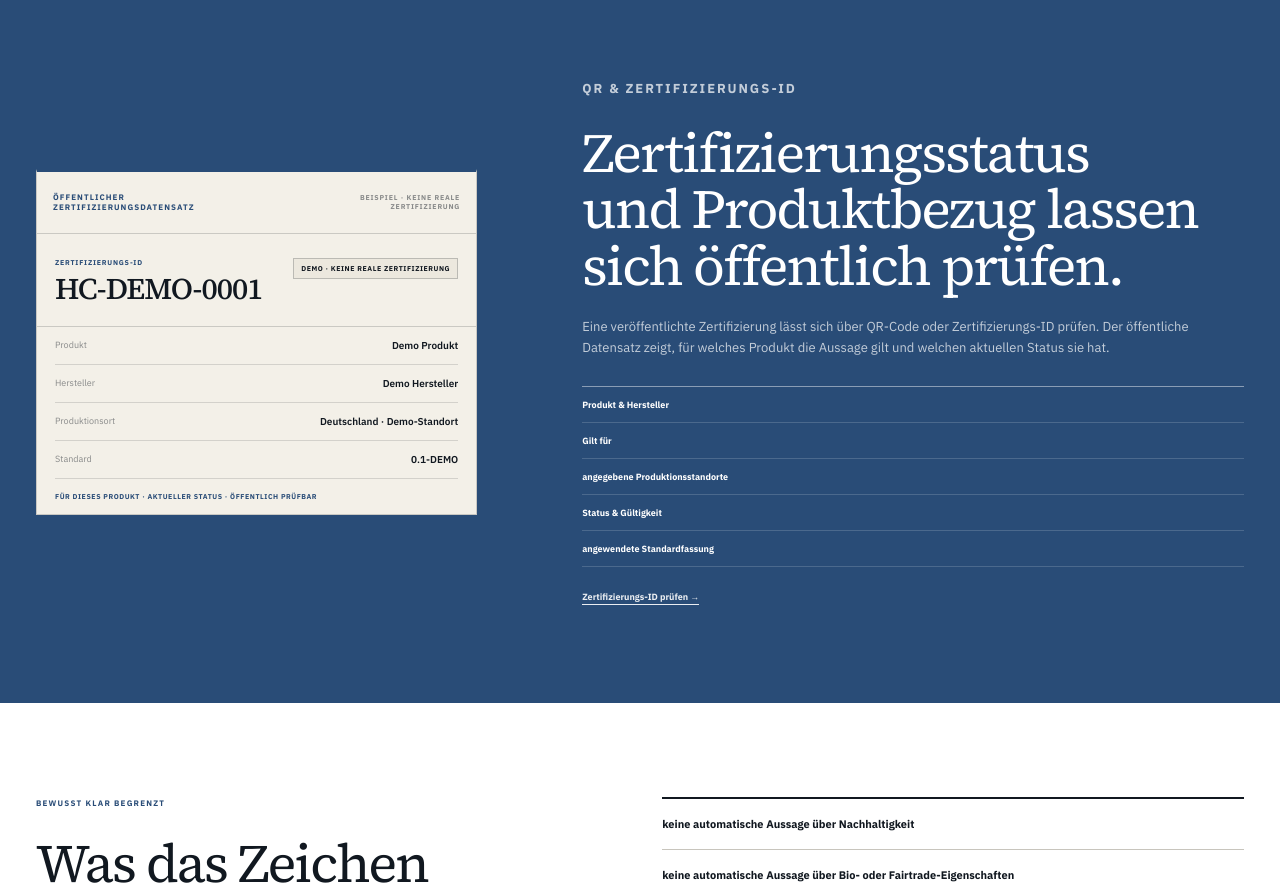
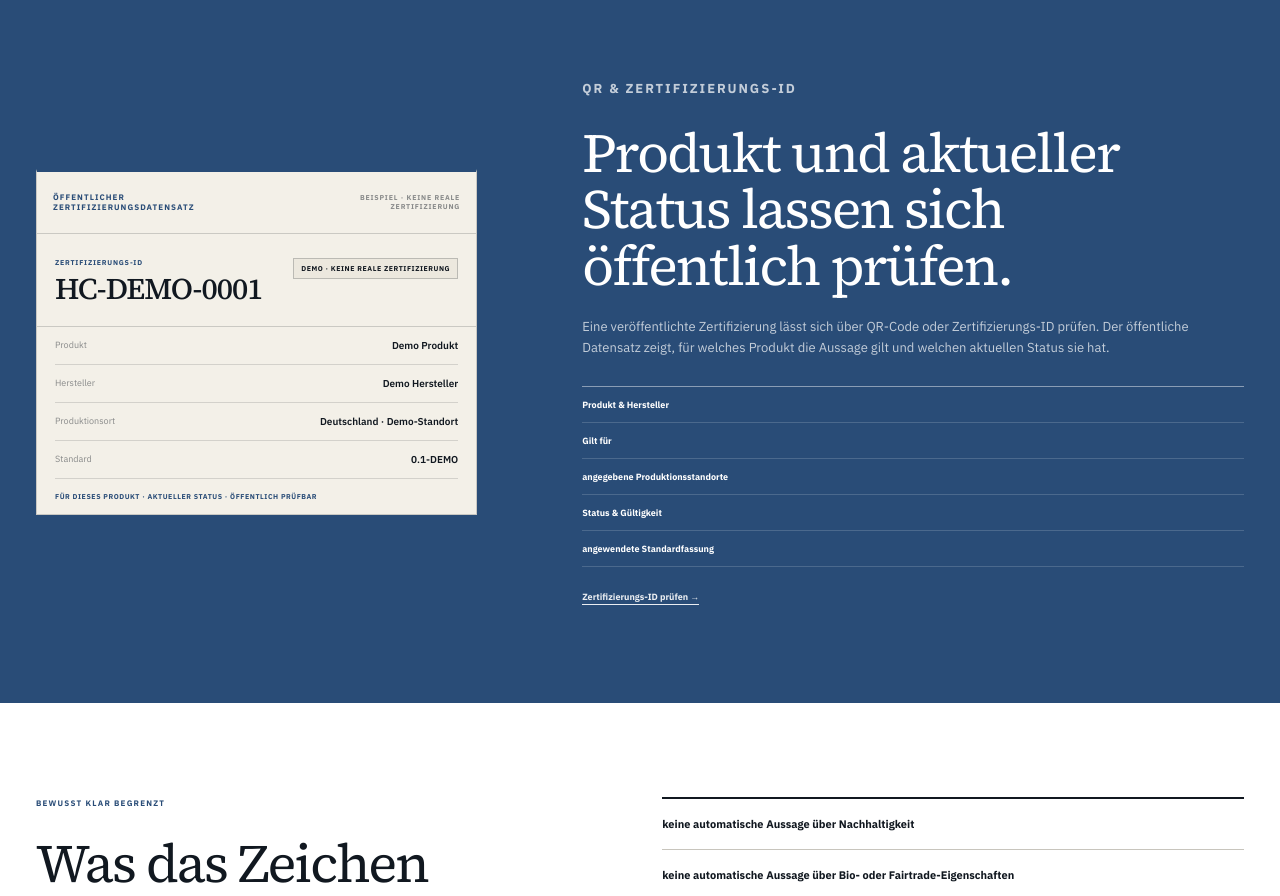
Before and after one commit to dennis-glaser-coder/human-certification-web, a Next.js app: page /fuer-kaeufer in a window 1280 px wide. Shown: the part 1300-2196 px from the top of the page. Built offline with nearby package versions, Linux system fonts and the light colour scheme.

Commit message:
Finish buyer sentence-level review

```diff
--- a/src/app/fuer-kaeufer/page.js
+++ b/src/app/fuer-kaeufer/page.js
@@ -32,8 +32,8 @@ const doesNotSay = [
 
 const faq = [
   ['Dürfen Maschinen eingesetzt werden?', 'Ja. Maschinen dürfen unterstützen. Entscheidend ist, dass die Arbeitsschritte, die das Produkt wesentlich prägen, weiterhin von Menschen ausgeführt werden.'],
-  ['Ist jedes handgemachte Produkt automatisch zertifiziert?', 'Nein. Die Kennzeichnung darf nur für einen konkret geprüften und freigegebenen Produktumfang verwendet werden.'],
-  ['Kann ich die Zertifizierung selbst prüfen?', 'Ja. Zertifizierungs-ID und QR führen zum öffentlichen Datensatz mit aktuellem Status und Produktbezug.'],
+  ['Ist jedes handgemachte Produkt automatisch zertifiziert?', 'Nein. Das Zeichen darf nur für Produkte genutzt werden, die tatsächlich geprüft und zertifiziert wurden.'],
+  ['Kann ich die Zertifizierung selbst prüfen?', 'Ja. Zertifizierungs-ID und QR führen zum Registereintrag mit Produkt und aktuellem Status.'],
   ['Was passiert, wenn sich die Produktion ändert?', 'Wenn sich wichtige Herstellungsschritte, Produktionsorte oder externe Fertigung ändern, kann eine neue Prüfung nötig werden.'],
 ];
 
@@ -109,7 +109,7 @@ export default function BuyerPage() {
           </div>
           <div className="buyerVerifyCopy">
             <p className="premiumSectionLabel premiumSectionLabelLight">QR & ZERTIFIZIERUNGS-ID</p>
-            <h2>Zertifizierungsstatus und Produktbezug lassen sich öffentlich prüfen.</h2>
+            <h2>Produkt und aktueller Status lassen sich öffentlich prüfen.</h2>
             <p>
               Eine veröffentlichte Zertifizierung lässt sich über QR-Code oder Zertifizierungs-ID prüfen.
               Der öffentliche Datensatz zeigt, für welches Produkt die Aussage gilt und welchen aktuellen Status sie hat.
```
